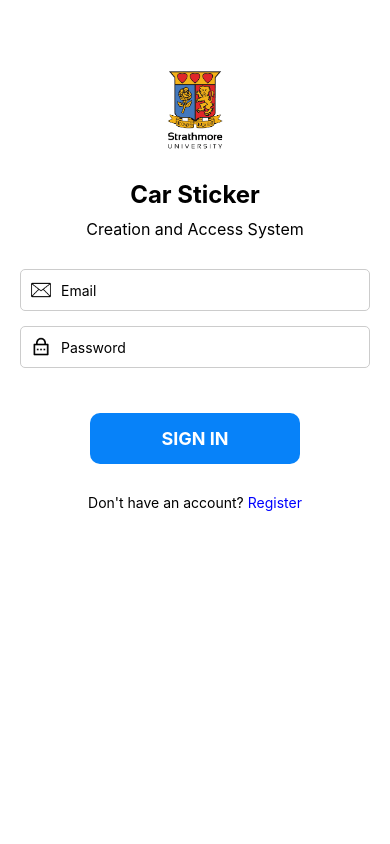
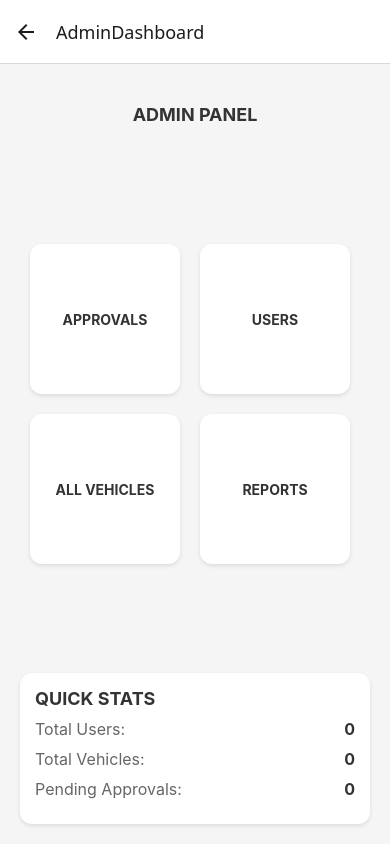
Before and after one commit to B1t-Master/university-vehicle-system, a React Native app: screen /AdminDashboard in a window 390 px wide. Built offline with nearby package versions, Linux system fonts and the light colour scheme; no server answers; the database is empty.

Commit message:
Develop on Admin functionality

```diff
--- a/App.js
+++ b/App.js
@@ -5,38 +5,28 @@ import { NavigationContainer } from "@react-navigation/native";
 import LoginSignup from "./src/screens/LoginSignup";
 import Dashboard from "./src/screens/Dashboard";
 import AddVehicle from "./src/screens/AddVehicle";
-import { onAuthStateChanged } from "firebase/auth";
-import { isAdmin } from "./src/authentication/authentication";
-import { auth } from "./src/firebase";
-import MyVehicles from "./src/screens/MyVehicles";
-import { useState, useEffect } from "react";
+import Vehicles from "./src/screens/Vehicles";
+import Approvals from "./src/screens/Approvals";
+import AdminDashboard from "./src/screens/AdminDashboard";
 
 const Stack = createNativeStackNavigator();
 
 export default function App() {
-  const [isAdminUser, setIsAdminUser] = useState(false);
+  const checkUserDocument = async () => {
+    const user = auth.currentUser;
+    if (!user) return;
 
-  useEffect(() => {
-    // Subscribe to authentication state changes
-    const unsubscribe = onAuthStateChanged(auth, async (user) => {
-      try {
-        if (user) {
-          // Check if the user is an admin
-          const adminStatus = await isAdmin(user.uid);
-          setIsAdminUser(adminStatus);
-        } else {
-          setIsAdminUser(false);
-        }
-      } catch (error) {
-        console.error("Error checking admin status:", error);
-        // Handle the error appropriately, e.g., display an error message to the user
-      }
-    });
+    const userRef = doc(db, "users", user.uid);
+    const docSnap = await getDoc(userRef);
 
-    // Unsubscribe when the component unmounts
-    return () => unsubscribe();
-  }, []);
-
+    if (!docSnap.exists()) {
+      await setDoc(userRef, {
+        email: user.email,
+        createdAt: new Date(),
+        // other default fields
+      });
+    }
+  };
   return (
     <NavigationContainer>
       <Stack.Navigator initialRouteName="LoginSignup">
@@ -56,10 +46,12 @@ export default function App() {
           component={AddVehicle}
         />
         <Stack.Screen
-          options={{ headerBackVisible: false }}
-          name="MyVehicles"
-          component={MyVehicles}
+          options={{ headerBackVisible: true }}
+          name="Vehicles"
+          component={Vehicles}
         />
+        <Stack.Screen name="AdminDashboard" component={AdminDashboard} />
+        <Stack.Screen name="Approvals" component={Approvals} />
       </Stack.Navigator>
     </NavigationContainer>
   );
--- a/package.json
+++ b/package.json
@@ -19,6 +19,7 @@
     "expo-image-picker": "~16.1.4",
     "expo-status-bar": "~2.2.3",
     "firebase": "11.1.0",
+    "firebase-admin": "^13.4.0",
     "react": "19.0.0",
     "react-native": "^0.79.4",
     "react-native-gesture-handler": "~2.24.0",
--- a/src/authentication/authentication.js
+++ b/src/authentication/authentication.js
@@ -1,5 +1,4 @@
-import { auth } from "../firebase";
-import { useState } from "react";
+import { auth, setDoc, doc, db, getDoc } from "../firebase";
 import {
   createUserWithEmailAndPassword,
   signInWithEmailAndPassword,
@@ -29,35 +28,4 @@ const handleSignIn = (email, password) => {
   handleAuthentication(signInWithEmailAndPassword, email, password);
 };
 
-import { getFirestore, doc, getDoc } from "firebase/firestore";
-
-const db = getFirestore();
-
-const isAdmin = async (uid) => {
-  try {
-    const userDocRef = doc(db, "users", uid);
-    const userDoc = await getDoc(userDocRef);
-
-    if (userDoc.exists()) {
-      const userData = userDoc.data();
-      return userData.role === "admin";
-    } else {
-      return false;
-    }
-  } catch (error) {
-    console.error("Error checking admin status:", error);
-    return false;
-  }
-};
-
-const assignAdminRole = async (uid) => {
-  try {
-    const userDocRef = doc(db, "users", uid);
-    await setDoc(userDocRef, { role: "admin" });
-    console.log(`Admin role assigned to user with UID: ${uid}`);
-  } catch (error) {
-    console.error("Error assigning admin role:", error);
-  }
-};
-
-export { handleSignIn, handleRegister, isAdmin, assignAdminRole };
+export { handleSignIn, handleRegister };
--- a/src/firebase.js
+++ b/src/firebase.js
@@ -6,6 +6,7 @@ import {
   collection,
   addDoc,
   getDocs,
+  setDoc,
   onSnapshot,
   query,
   where,
@@ -42,4 +43,5 @@ export {
   collectionGroup,
   doc,
   updateDoc,
+  setDoc,
 };
--- a/src/screens/AdminDashboard.jsx
+++ b/src/screens/AdminDashboard.jsx
@@ -1,43 +1,100 @@
-import React from 'react';
-import { View, Text, StyleSheet, TouchableOpacity } from 'react-native';
+import React from "react";
+import { View, Text, StyleSheet, TouchableOpacity } from "react-native";
+import { useNavigation } from "@react-navigation/native";
+import { useState, useEffect } from "react";
+import {
+  collection,
+  getDocs,
+  query,
+  where,
+  getFirestore,
+  collectionGroup,
+  getCountFromServer,
+} from "firebase/firestore";
+import { db } from "../firebase";
 
 const AdminDashboard = () => {
+  const navigation = useNavigation();
+  const [stats, setStats] = useState({
+    totalUsers: 3,
+    totalVehicles: 0,
+    pendingVehicles: 0,
+  });
+
+  useEffect(() => {
+    const fetchStats = async () => {
+      try {
+        // const  db= getFirestore();
+
+        const usersCount = await getCountFromServer(collection(db, "users"));
+        const totalUsers = usersCount.data().count;
+        console.log(usersCount);
+        const allVehiclesQuery = collectionGroup(db, "vehicles");
+        const vehiclesSnapshot = await getDocs(allVehiclesQuery);
+        const totalVehicles = vehiclesSnapshot.size;
+        const pendingQuery = query(
+          collectionGroup(db, "vehicles"),
+          where("status", "==", "pending")
+        );
+        const pendingSnapshot = await getDocs(pendingQuery);
+        const pendingVehicles = pendingSnapshot.size;
+
+        setStats({
+          totalUsers,
+          totalVehicles,
+          pendingVehicles,
+        });
+      } catch (error) {
+        console.error("Error fetching stats:", error);
+      }
+    };
+
+    fetchStats();
+  }, []);
+
   return (
     <View style={styles.container}>
       <View style={styles.header}>
         <Text style={styles.adminPanelText}>ADMIN PANEL</Text>
       </View>
-      <Text style={styles.adminLabel}>Admin Panel</Text>
-      <Text style={styles.administratorLabel}>Administrator</Text>
+      <View style={styles.actionCenter}>
+        <View style={styles.actionRow}>
+          <TouchableOpacity
+            style={styles.squareButton}
+            onPress={() => navigation.navigate("Approvals")}
+          >
+            <Text style={styles.squareButtonText}>APPROVALS</Text>
+          </TouchableOpacity>
 
-      <View style={styles.entitiesContainer}>
-        <TouchableOpacity style={styles.entityBox}>
-          <Text style={styles.entityText}>Approvals</Text>
-        </TouchableOpacity>
-        <TouchableOpacity style={styles.entityBox}>
-          <Text style={styles.entityText}>Users</Text>
-        </TouchableOpacity>
-        <TouchableOpacity style={styles.entityBox}>
-          <Text style={styles.entityText}>All Vehicles</Text>
-        </TouchableOpacity>
-        <TouchableOpacity style={styles.entityBox}>
-          <Text style={styles.entityText}>Reports</Text>
-        </TouchableOpacity>
+          <TouchableOpacity style={styles.squareButton}>
+            <Text style={styles.squareButtonText}>USERS</Text>
+          </TouchableOpacity>
+        </View>
+
+        <View style={styles.actionRow}>
+          <TouchableOpacity style={styles.squareButton}>
+            <Text style={styles.squareButtonText}>ALL VEHICLES</Text>
+          </TouchableOpacity>
+
+          <TouchableOpacity style={styles.squareButton}>
+            <Text style={styles.squareButtonText}>REPORTS</Text>
+          </TouchableOpacity>
+        </View>
       </View>
 
       <View style={styles.quickStatsContainer}>
         <Text style={styles.quickStatsTitle}>QUICK STATS</Text>
         <View style={styles.statsItem}>
           <Text style={styles.statsLabel}>Total Users:</Text>
-          <Text style={styles.statsValue}>0</Text>
+          <Text style={styles.statsValue}>{stats.totalUsers}</Text>
         </View>
         <View style={styles.statsItem}>
           <Text style={styles.statsLabel}>Total Vehicles:</Text>
-          <Text style={styles.statsValue}>0</Text>
+          <Text style={styles.statsValue}>{stats.totalVehicles}</Text>
         </View>
         <View style={styles.statsItem}>
-          <Text style={styles.statsLabel}>Pending:</Text>
-          <Text style={styles.statsValue}>0</Text>
+          <Text style={styles.statsLabel}>Pending Approvals:</Text>
+          <Text style={styles.statsValue}>{stats.pendingVehicles}</Text>
         </View>
       </View>
     </View>
@@ -47,64 +104,86 @@ const AdminDashboard = () => {
 const styles = StyleSheet.create({
   container: {
     flex: 1,
+    backgroundColor: "#f5f5f5",
     padding: 20,
-    backgroundColor: '#fff',
+    justifyContent: "space-between",
   },
   header: {
-    alignItems: 'center',
-    marginBottom: 20,
+    marginTop: 20,
+    alignItems: "center",
   },
   adminPanelText: {
     fontSize: 18,
-    fontWeight: 'bold',
+    fontWeight: "bold",
+    color: "#333",
   },
-  adminLabel: {
-    fontSize: 24,
-    fontWeight: 'bold',
-    marginBottom: 10,
+  actionCenter: {
+    flex: 1,
+    justifyContent: "center",
+    paddingHorizontal: 20,
+    marginLeft: -10,
   },
-  administratorLabel: {
-    fontSize: 16,
+  actionRow: {
+    flexDirection: "row",
+    justifyContent: "space-between",
+    gap: 20,
     marginBottom: 20,
   },
-  entitiesContainer: {
-    flexDirection: 'row',
-    flexWrap: 'wrap',
-    justifyContent: 'space-between',
-    marginBottom: 20,
+  squareButton: {
+    width: 150,
+    height: 150,
+    backgroundColor: "white",
+    borderRadius: 12,
+    justifyContent: "center",
+    alignItems: "center",
+    shadowColor: "#000",
+    shadowOffset: { width: 0, height: 2 },
+    shadowOpacity: 0.1,
+    shadowRadius: 4,
+    elevation: 2,
+    padding: 10,
   },
-  entityBox: {
-    width: '48%',
-    height: 100,
-    backgroundColor: '#eee',
-    justifyContent: 'center',
-    alignItems: 'center',
-    marginBottom: 10,
+  actionIcon: {
+    width: 60,
+    height: 60,
+    marginBottom: 12,
   },
-  entityText: {
-    fontSize: 16,
-    fontWeight: 'bold',
+  squareButtonText: {
+    color: "#333",
+    fontSize: 14,
+    fontWeight: "bold",
+    textAlign: "center",
   },
   quickStatsContainer: {
-    backgroundColor: '#f0f0f0',
+    backgroundColor: "white",
     padding: 15,
+    borderRadius: 12,
+    shadowColor: "#000",
+    shadowOffset: { width: 0, height: 2 },
+    shadowOpacity: 0.1,
+    shadowRadius: 4,
+    elevation: 2,
+    marginTop: -30,
   },
   quickStatsTitle: {
     fontSize: 18,
-    fontWeight: 'bold',
+    fontWeight: "bold",
     marginBottom: 10,
+    color: "#333",
   },
   statsItem: {
-    flexDirection: 'row',
-    justifyContent: 'space-between',
-    marginBottom: 5,
+    flexDirection: "row",
+    justifyContent: "space-between",
+    marginBottom: 10,
   },
   statsLabel: {
     fontSize: 16,
+    color: "#666",
   },
   statsValue: {
     fontSize: 16,
-    fontWeight: 'bold',
+    fontWeight: "bold",
+    color: "#333",
   },
 });
 
--- a/src/screens/AdminDashborad.jsx
+++ b/src/screens/Approvals.jsx
@@ -18,7 +18,7 @@ import {
   collectionGroup,
 } from "../firebase";
 
-const AdminDashboard = () => {
+const Approvals = () => {
   const [vehicles, setVehicles] = useState([]);
   const [selectedTab, setSelectedTab] = useState("pending");
 
@@ -85,7 +85,7 @@ const AdminDashboard = () => {
           style={[styles.tab, selectedTab === "pending" && styles.activeTab]}
           onPress={() => setSelectedTab("pending")}
         >
-          <Text style={styles.tabText}>Pending ({vehicles.length})</Text>
+          <Text style={styles.tabText}>Pending </Text>
         </TouchableOpacity>
         <TouchableOpacity
           style={[styles.tab, selectedTab === "approved" && styles.activeTab]}
@@ -243,4 +243,4 @@ const styles = StyleSheet.create({
   },
 });
 
-export default AdminDashboard;
+export default Approvals;
--- a/src/screens/Dashboard.jsx
+++ b/src/screens/Dashboard.jsx
@@ -3,7 +3,7 @@ import { View, Text, StyleSheet, TouchableOpacity, Image } from "react-native";
 import { useNavigation } from "@react-navigation/core";
 import { auth } from "../firebase";
 import { getFirestore, doc, getDoc } from "firebase/firestore";
-
+import Vehicles from "./Vehicles";
 const addIcon = require("../assets/add.png");
 const vehiclesIcon = require("../assets/car.png");
 const requestsIcon = require("../assets/request.png");
@@ -11,7 +11,7 @@ const stickersIcon = require("../assets/sticker.png");
 
 const Dashboard = () => {
   const navigation = useNavigation();
-  const [userName, setUserName] = useState('');
+  const [userName, setUserName] = useState("");
   useEffect(() => {
     const fetchUserName = async () => {
       try {
@@ -22,11 +22,11 @@ const Dashboard = () => {
           const userData = userDoc.data();
           setUserName(userData.name);
         } else {
-          setUserName('User');
+          setUserName("User");
         }
       } catch (error) {
         console.error("Error fetching user name:", error);
-        setUserName('User');
+        setUserName("User");
       }
     };
 
@@ -37,7 +37,7 @@ const Dashboard = () => {
     auth
       .signOut()
       .then(() => {
-        navigation.replace("login");
+        navigation.replace("LoginSignup");
       })
       .catch((error) => alert(error.message));
   };
@@ -66,7 +66,7 @@ const Dashboard = () => {
 
           <TouchableOpacity
             style={styles.squareButton}
-            onPress={() => navigation.navigate("MyVehicles")}
+            onPress={() => navigation.navigate("Vehicles")}
           >
             <Image
               source={vehiclesIcon}
@@ -130,6 +130,7 @@ const styles = StyleSheet.create({
     flex: 1,
     justifyContent: "center",
     paddingHorizontal: 20,
+    marginLeft: -8,
     // gap: 40,
   },
   actionRow: {
--- a/src/screens/LoginSignup.jsx
+++ b/src/screens/LoginSignup.jsx
@@ -8,7 +8,6 @@ import {
   TouchableOpacity,
   View,
 } from "react-native";
-import person from "../assets/person.png";
 import password from "../assets/password.png";
 import email from "../assets/email.png";
 import { handleRegister, handleSignIn } from "../authentication/authentication";
--- a/src/screens/MyVehicles.jsx
+++ /dev/null
@@ -1,127 +0,0 @@
-import React, { useState, useEffect } from 'react';
-import { View, Text, StyleSheet, TouchableOpacity, FlatList, Image } from 'react-native';
-import { getFirestore, collection, query, where, getDocs } from "firebase/firestore";
-import { auth } from "../firebase";
-import { useNavigation } from '@react-navigation/native';
-
-const db = getFirestore();
-
-const MyVehicles = () => {
-  const navigation = useNavigation();
-  const [vehicles, setVehicles] = useState([]);
-
-  useEffect(() => {
-    const fetchVehicles = async () => {
-      try {
-        const vehiclesRef = collection(db, "vehicles");
-        const q = query(vehiclesRef, where("userId", "==", auth.currentUser.uid));
-        const querySnapshot = await getDocs(q);
-        const vehiclesList = [];
-        querySnapshot.forEach((doc) => {
-          vehiclesList.push({ id: doc.id, ...doc.data() });
-        });
-        setVehicles(vehiclesList);
-      } catch (error) {
-        console.error("Error fetching vehicles:", error);
-      }
-    };
-
-    fetchVehicles();
-  }, []);
-
-  const renderVehicleItem = ({ item }) => (
-    <View style={styles.vehicleItem}>
-      <Image
-        source={{ uri: item.imageUrl || 'https://via.placeholder.com/50' }} // Placeholder image
-        style={styles.vehicleImage}
-      />
-      <View style={styles.vehicleDetails}>
-        <Text style={styles.vehicleMakeModel}>{item.make} {item.model}</Text>
-        <Text style={styles.vehicleNumberPlate}>{item.numberPlate}</Text>
-        <Text style={styles.vehicleStatus}>Status: {item.status}</Text>
-      </View>
-    </View>
-  );
-
-  return (
-    <View style={styles.container}>
-      <View style={styles.header}>
-        <TouchableOpacity style={styles.backButton} onPress={() => navigation.goBack()}>
-          <Text style={styles.backButtonText}>Back</Text>
-        </TouchableOpacity>
-        <Text style={styles.myVehiclesText}>My Vehicles</Text>
-        <TouchableOpacity style={styles.sortButton}>
-          <Text style={styles.sortButtonText}>Sort</Text>
-        </TouchableOpacity>
-      </View>
-      <FlatList
-        data={vehicles}
-        renderItem={renderVehicleItem}
-        keyExtractor={(item) => item.id}
-      />
-    </View>
-  );
-};
-
-const styles = StyleSheet.create({
-  container: {
-    flex: 1,
-    padding: 20,
-    backgroundColor: '#fff',
-  },
-  header: {
-    flexDirection: 'row',
-    justifyContent: 'space-between',
-    alignItems: 'center',
-    marginBottom: 20,
-  },
-  backButton: {
-    backgroundColor: '#ddd',
-    padding: 10,
-    borderRadius: 5,
-  },
-  backButtonText: {
-    fontSize: 16,
-    fontWeight: 'bold',
-  },
-  myVehiclesText: {
-    fontSize: 20,
-    fontWeight: 'bold',
-  },
-  sortButton: {
-    backgroundColor: '#ddd',
-    padding: 10,
-    borderRadius: 5,
-  },
-  sortButtonText: {
-    fontSize: 16,
-    fontWeight: 'bold',
-  },
-  vehicleItem: {
-    flexDirection: 'row',
-    padding: 10,
-    marginBottom: 10,
-    backgroundColor: '#f0f0f0',
-  },
-  vehicleImage: {
-    width: 50,
-    height: 50,
-    marginRight: 10,
-  },
-  vehicleDetails: {
-    flex: 1,
-  },
-  vehicleMakeModel: {
-    fontSize: 16,
-    fontWeight: 'bold',
-  },
-  vehicleNumberPlate: {
-    fontSize: 14,
-  },
-  vehicleStatus: {
-    fontSize: 14,
-    color: 'gray',
-  },
-});
-
-export default MyVehicles;
--- a/src/screens/VehicleScreen.jsx
+++ b/src/screens/Vehicles.jsx
@@ -12,7 +12,7 @@ import { auth } from "../firebase";
 import { db, collection, onSnapshot, query, where } from "../firebase";
 import VehicleCard from "../components/VehicleCard";
 
-const VehiclesScreen = () => {
+const Vehicles = () => {
   const navigation = useNavigation();
   const [vehicles, setVehicles] = useState([]);
   const [activeTab, setActiveTab] = useState("all");
@@ -54,7 +54,6 @@ const VehiclesScreen = () => {
 
   return (
     <ScrollView style={styles.container}>
-      {/* Header */}
       <View style={styles.header}>
         <Text style={styles.title}>MY VEHICLES</Text>
         <TouchableOpacity
@@ -87,7 +86,6 @@ const VehiclesScreen = () => {
         </TouchableOpacity>
       </View>
 
-      {/* Vehicles List */}
       {filteredVehicles.length > 0 ? (
         <FlatList
           data={filteredVehicles}
@@ -202,4 +200,4 @@ const styles = StyleSheet.create({
   },
 });
 
-export default VehiclesScreen;
+export default Vehicles;
```
Also changed, not shown: src/screens/AddVehicle.jsx (+0 -18 lines), 1 other file (tests, documents, lock files or other folders).
